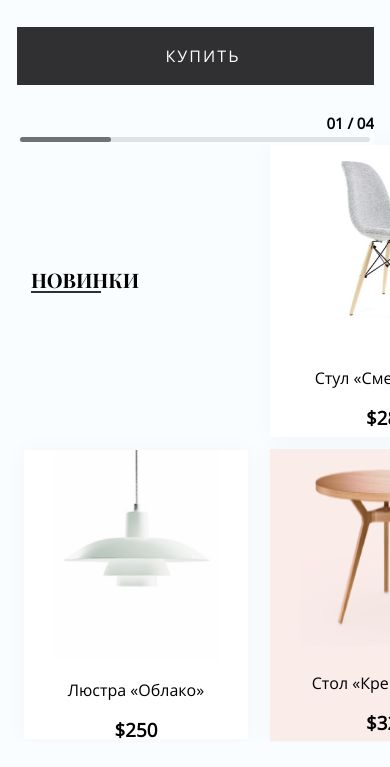
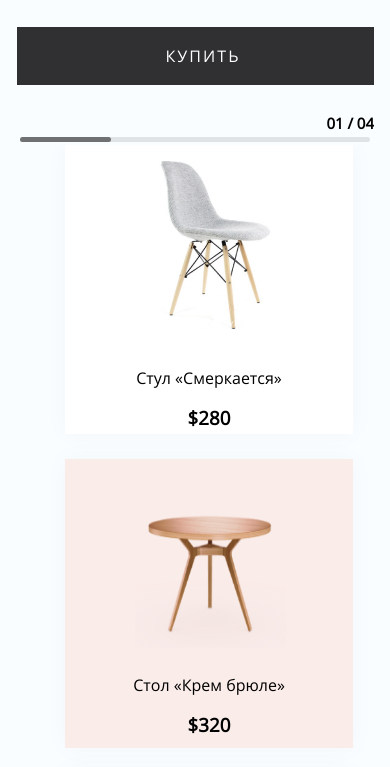
Before and after one commit to Andrew1864/Final_work, a website built with Vite: page index.html in a window 390 px wide. Shown: the part 728-1495 px from the top of the page. Before the commit the page ends 1471 px from the top, so only its background shows below. Built offline with nearby package versions, Linux system fonts and the light colour scheme.

Commit message:
Доделал адптивный вариант на мобильник

```diff
--- a/src/css/newstyle.css
+++ b/src/css/newstyle.css
@@ -10,6 +10,7 @@ img {
 .chandelier {
     width: 270px;
     height: 289px;
+    order: 3;
     background: #FFF;
     box-shadow: 0px 0px 25px 0px rgba(0, 0, 0, 0.03);
 }
@@ -17,12 +18,14 @@ img {
     width: 270px;
     height: 289px;
     margin: 14px 14px 1px;
+    order: 1;
     background: #FFF;
     box-shadow: 0px 0px 25px 0px rgba(0, 0, 0, 0.03);
 }
 .table {
     width: 270px;
     height: 289px;
+    order: 2;
     background: #FFF;
     box-shadow: 0px 0px 25px 0px rgba(0, 0, 0, 0.03);
 }
@@ -43,6 +46,7 @@ h3 {
 }
 .chair-office {
     height: 593px;
+    order: 4;
     background: #FFF;
     box-shadow: 0px 0px 25px 0px rgba(0, 0, 0, 0.03);
 }
@@ -88,8 +92,9 @@ h3 {
 .d-flex {
     display: flex;
     align-items: flex-start;
-    /* gap: 30px; */
+
 }
+
 .first-text {
     margin: 123px 15px 157px;
 }
@@ -136,10 +141,86 @@ h3 {
         .left-content .chandelier .thing-img img {
             margin: 0px 25px 17px;
     }
-    .center-content .chair .thing-img img {
+        .center-content .chair .thing-img img {
         margin: 16px 46px 36px;
     }
-    .center-content .table .thing-img img {
+        .center-content .table .thing-img img {
         margin: -29px 16px 25px;
     }
 }
+@media screen and (max-width: 767px) {
+    .d-flex {
+       display: flex;
+       flex-direction: column;
+       align-items: center;
+    }
+    .center-content {
+     flex-direction: column;
+    }
+    .first-text {
+    position: relative;
+    top: -500px;
+    left: 12px;
+}
+    .center-content {
+        order: 2;
+        width: 288px;
+        height: 289px;
+        margin: 0px 14px 1px;
+    }
+    .left-content {
+        order: 3;
+    }
+    .right-content {
+        order: 4;
+    }
+    .chair {
+        width: 288px;
+        height: 289px;
+        margin-bottom: 25px;
+    }
+    .table {
+        width: 288px;
+        height: 289px;
+        margin-bottom: 25px;
+    }
+    .chandelier {
+        width: 288px;
+        height: 289px;
+        margin-top: 187px;
+        margin-left: 35px;
+        margin-bottom: 25px;
+    }
+}
+    @media screen and (max-width: 767px) {
+        .center-content
+        .chair
+        .thing-img  img {
+            margin-left: 71px;
+            width: 175px;
+            height: 169px;
+        }
+        .center-content
+        .table
+        .thing-img img {
+            margin-top: 20px;
+            margin-left: 58px;
+            width: 175px;
+            height: 169px;
+        }
+        .left-content
+        .chandelier
+        .thing-img img {
+            margin-top: 10px;
+            margin-left: 53px;
+            width: 175px;
+            height: 169px;
+        }
+        .right-content
+        .chair-office {
+            margin-left: 43px;
+            width: 288px;
+            height: 289px;
+            background-color: #F9FDFF;
+        }
+    }
```
